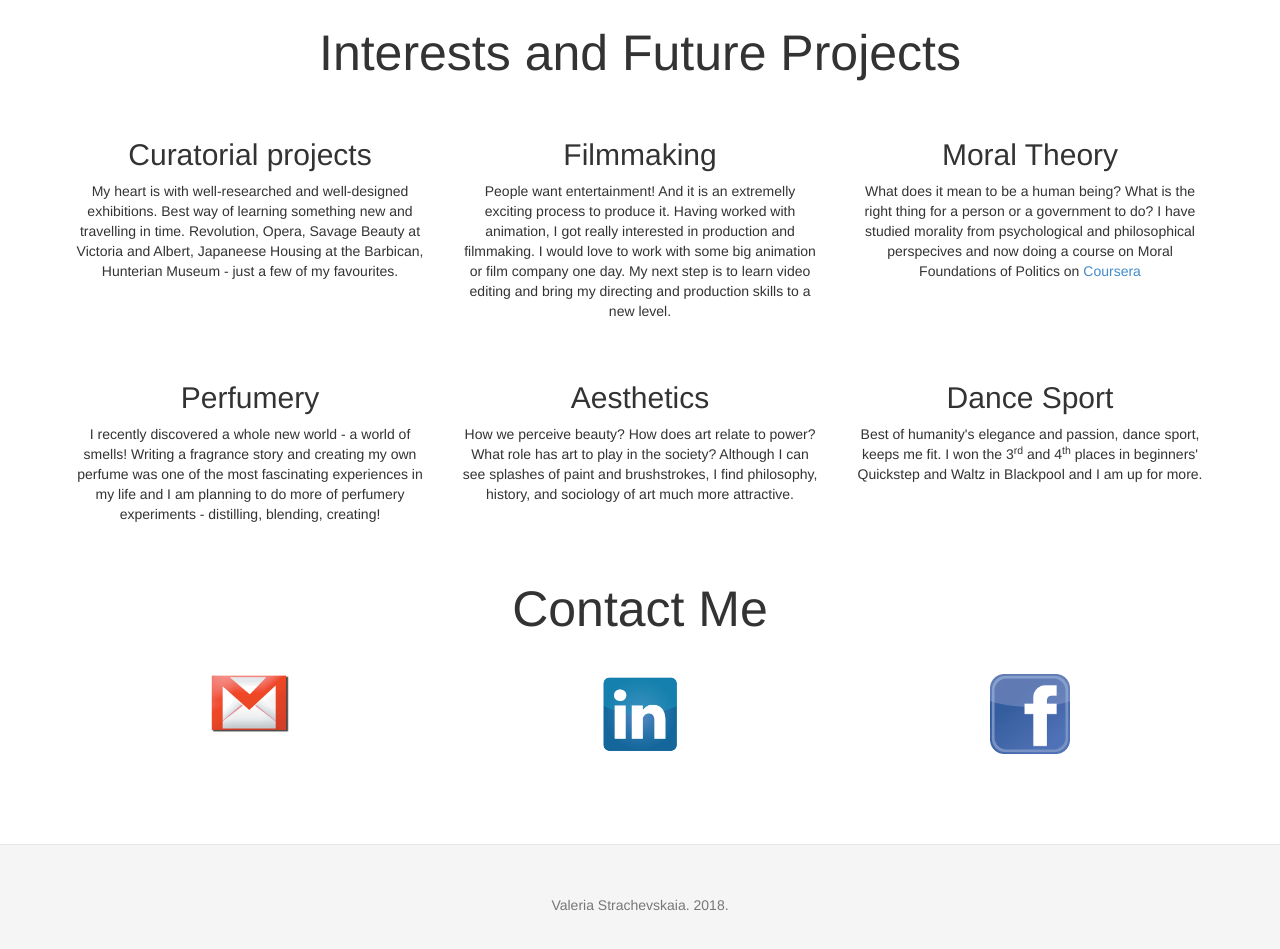
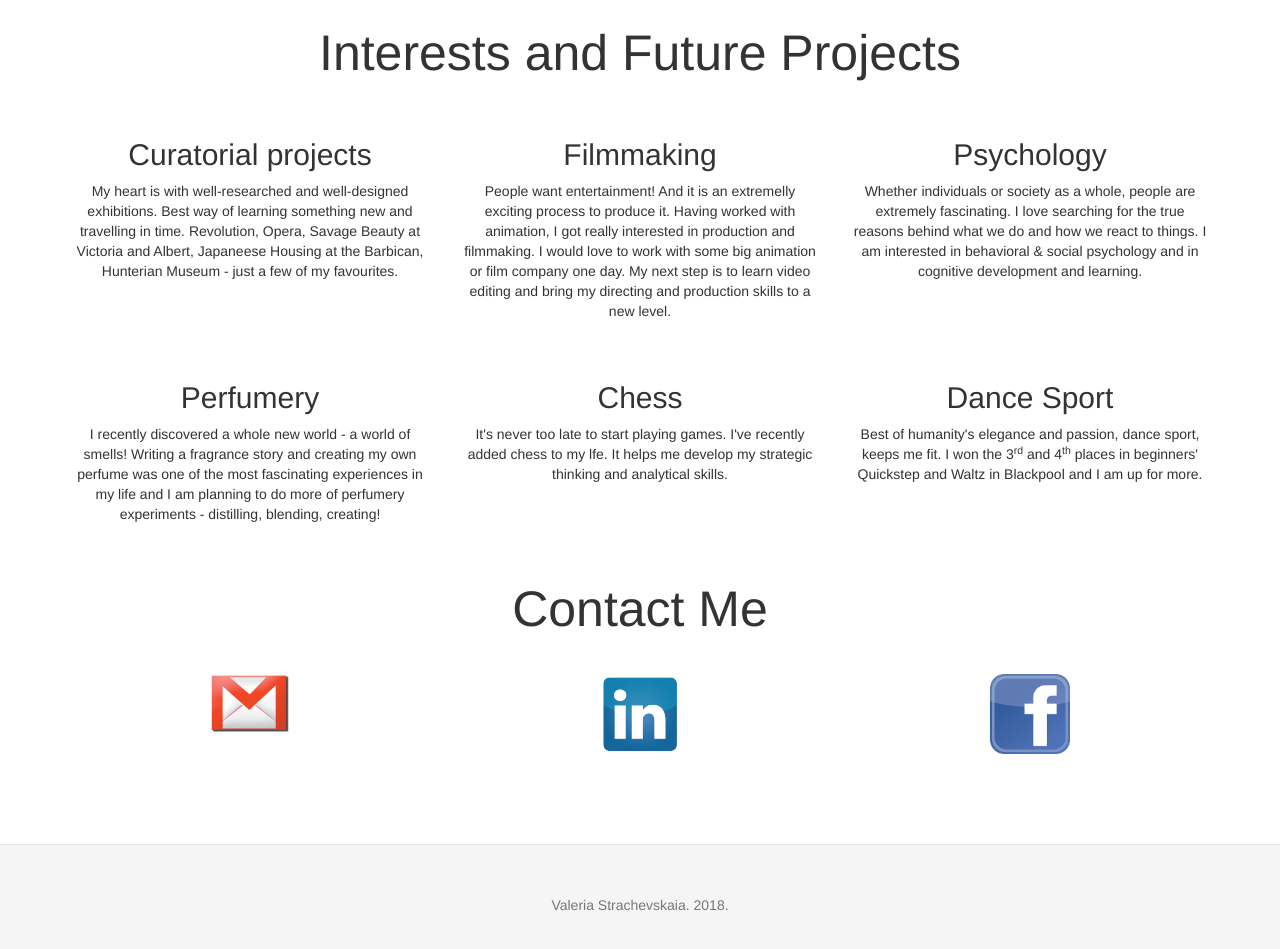
Before and after one commit to ValerieStr/ValerieStr.github.io, a plain HTML site: page index.html in a window 1280 px wide. Shown: the part 2080-3029 px from the top of the page. Drawn offline with Linux system fonts and the light colour scheme.

Commit message:
Update index.html
edited texts in interests

```diff
--- a/index.html
+++ b/index.html
@@ -252,8 +252,8 @@
         </div>
 
         <div class="col-sm-4">
-          <h2>Moral Theory</h2>
-          <p>What does it mean to be a human being? What is the right thing for a person or a government to do? I have studied morality from psychological and philosophical perspecives and now doing a course on Moral Foundations of Politics on <a href="http://coursera.org">Coursera</a></p>
+          <h2>Psychology</h2>
+          <p>Whether individuals or society as a whole, people are extremely fascinating. I love searching for the true reasons behind what we do and how we react to things. I am interested in behavioral & social psychology and in cognitive development and learning.</p>
         </div>
       </div>
 
@@ -265,8 +265,8 @@
         </div>
 
         <div class="col-sm-4">
-          <h2>Aesthetics</h2>
-          <p>How we perceive beauty? How does art relate to power? What role has art to play in the society? Although I can see splashes of paint and brushstrokes, I find philosophy, history, and sociology of art much more attractive.</p>
+          <h2>Chess</h2>
+          <p>It's never too late to start playing games. I've recently added chess to my lfe. It helps me develop my strategic thinking and analytical skills. </p>
         </div>
 
         <div class="col-sm-4">
```
